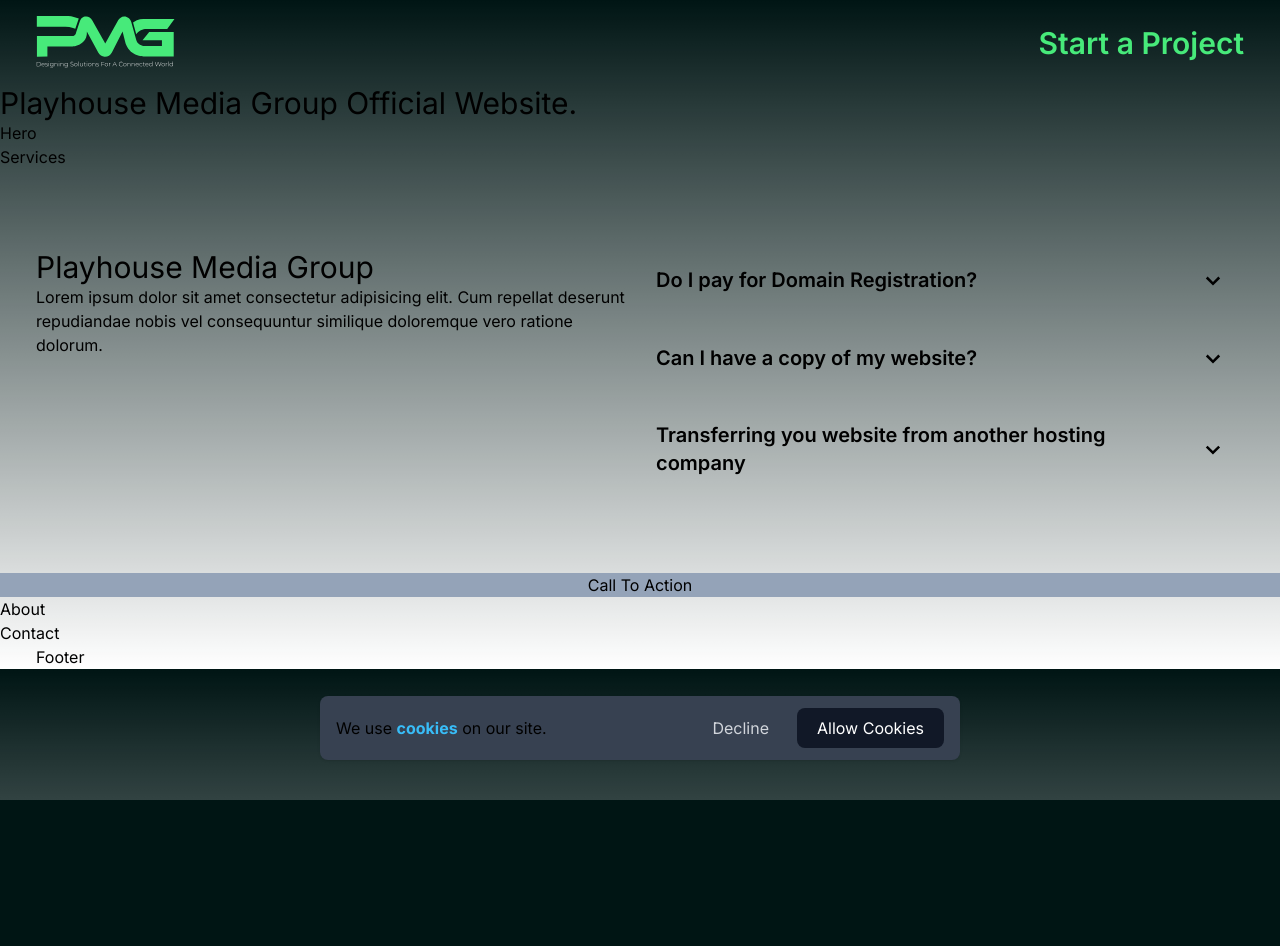
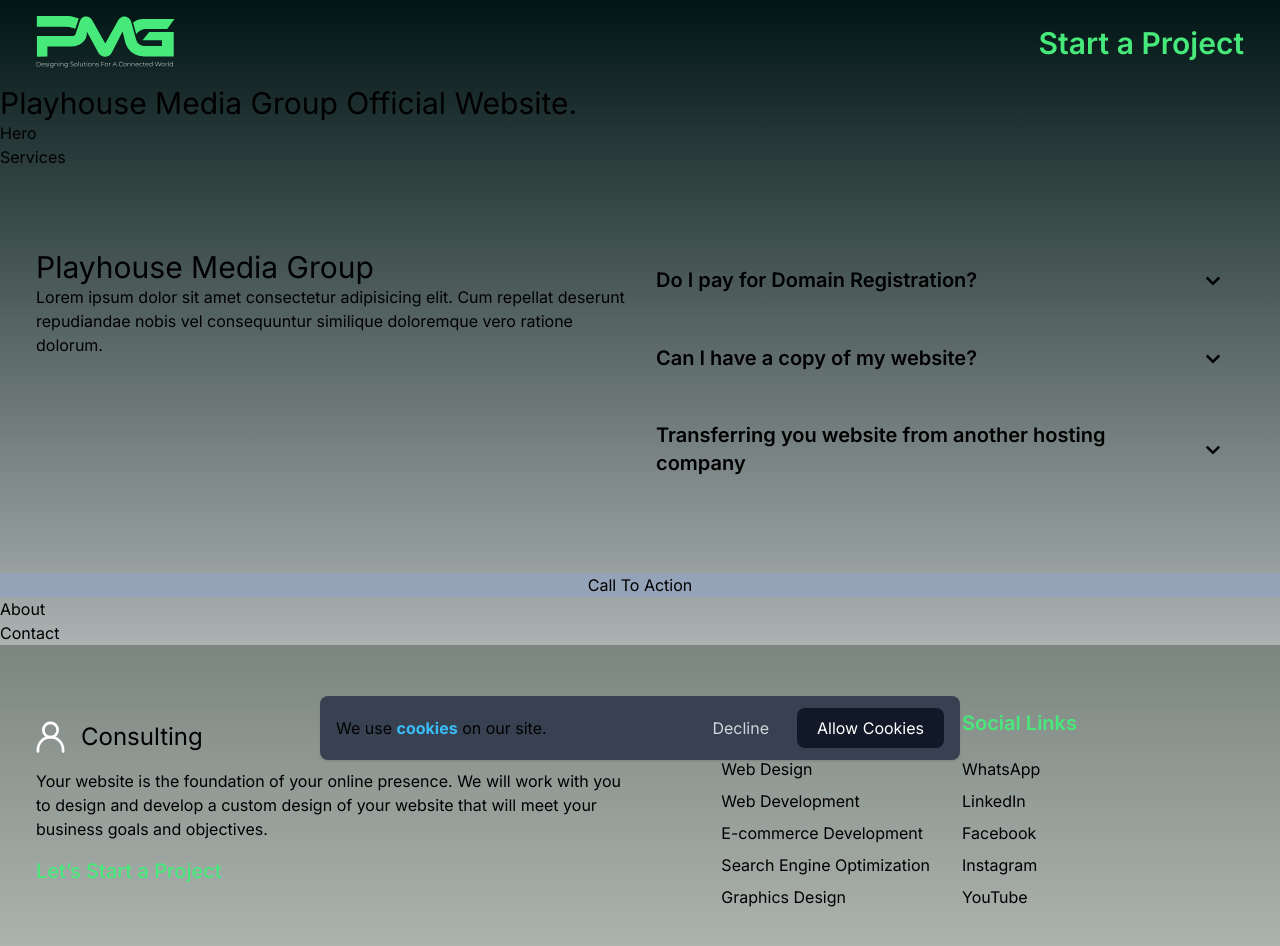
Before and after one commit to jchademwiri/playhouse-media-official-website, a Next.js app: page / in a window 1280 px wide. Shown: the top 946 px of the page. Before the commit the page ends 800 px from the top, so only its background shows below. Built offline with nearby package versions, Linux system fonts and the light colour scheme.

Commit message:
added footer

```diff
--- a/src/components/Footer.tsx
+++ b/src/components/Footer.tsx
@@ -1,4 +1,60 @@
+import { servicesLinks, socialLinks } from '@/data';
+import { user } from '@/data/images';
+import Image from 'next/image';
+import Link from 'next/link';
+import uuid from 'react-uuid';
+
 const Footer = () => {
-  return <div className='max-w-[1240px] w-full mx-auto px-4'>Footer</div>;
+  return (
+    <footer className='bg-armyGreen/40 py-12'>
+      <div className='max-w-[1240px] w-full mx-auto px-4 gap-4 grid md:grid-cols-2 md:place-items-center '>
+        <div className=''>
+          <header className='flex text-2xl items-center'>
+            <Image src={user} alt='consulting user icon' className='pr-4' />
+            Consulting
+          </header>
+          <p className='py-4'>
+            Your website is the foundation of your online presence. We will work
+            with you to design and develop a custom design of your website that
+            will meet your business goals and objectives.
+          </p>
+          <Link
+            href={`/`}
+            className='text-accent hover:text-white text-xl font-medium '
+          >
+            Let’s Start a Project
+          </Link>
+        </div>
+        <div className='grid grid-cols-2 gap-8 '>
+          <nav>
+            <h3 className='py-4 text-accent text-lg font-medium md:text-xl md:font-semibold'>
+              Our Services
+            </h3>
+            <ul>
+              {servicesLinks.map(({ name, url }) => (
+                <li key={uuid()} className='py-1 hover:text-accent'>
+                  <Link href={url}>{name}</Link>
+                </li>
+              ))}
+            </ul>
+          </nav>
+          <nav>
+            <h3 className='py-4 text-accent text-lg font-medium md:text-xl md:font-semibold'>
+              Social Links
+            </h3>
+            <ul>
+              {socialLinks.map(({ name, url }) => (
+                <li key={uuid()} className='py-1 hover:text-accent'>
+                  <Link href={url} target='_blank' rel='noreferrer'>
+                    {name}
+                  </Link>
+                </li>
+              ))}
+            </ul>
+          </nav>
+        </div>
+      </div>
+    </footer>
+  );
 };
 export default Footer;
--- a/src/components/Navbar.tsx
+++ b/src/components/Navbar.tsx
@@ -11,7 +11,7 @@ const Navbar = () => {
 
       <div className='flex'>
         <Link
-          className='text-xl font-semibold text-accent md:text-3xl'
+          className='text-xl font-semibold text-accent md:text-3xl hover:text-white'
           // activate when we add menu button👇
           // className='md:pr-24 pr-6 text-xl font-semibold text-accent md:text-3xl'
           href={`/`}
--- a/src/data/images.ts
+++ b/src/data/images.ts
@@ -1,5 +1,5 @@
 import logo from '/public/icons/logo.svg';
 import menu from '/public/icons/menu.svg';
-// import logo from '/public/icons/logo.svg'
+import user from '/public/icons/user.svg';
 
-export { logo, menu };
+export { logo, menu, user };
--- a/src/data/index.ts
+++ b/src/data/index.ts
@@ -1,3 +1,5 @@
 import { FAQs } from './faqs';
+import { socialLinks } from './links';
+import { servicesLinks } from './links';
 
-export { FAQs };
+export { FAQs, socialLinks, servicesLinks };
--- /dev/null
+++ b/src/data/links.ts
@@ -0,0 +1,44 @@
+export const socialLinks = [
+  {
+    name: 'WhatsApp',
+    url: '/',
+  },
+  {
+    name: 'LinkedIn',
+    url: 'https://www.linkedin.com/company/playhouse-media-group',
+  },
+  {
+    name: 'Facebook',
+    url: 'https://www.facebook.com/playhousemediagroup/',
+  },
+  {
+    name: 'Instagram',
+    url: 'https://www.instagram.com/playhousemediagroup/',
+  },
+  {
+    name: 'YouTube',
+    url: 'https://www.youtube.com/@playhousemediagroup',
+  },
+];
+export const servicesLinks = [
+  {
+    name: 'Web Design',
+    url: '/',
+  },
+  {
+    name: 'Web Development',
+    url: '/',
+  },
+  {
+    name: 'E-commerce Development',
+    url: '/',
+  },
+  {
+    name: 'Search Engine Optimization',
+    url: '/',
+  },
+  {
+    name: 'Graphics Design',
+    url: '/',
+  },
+];
```
